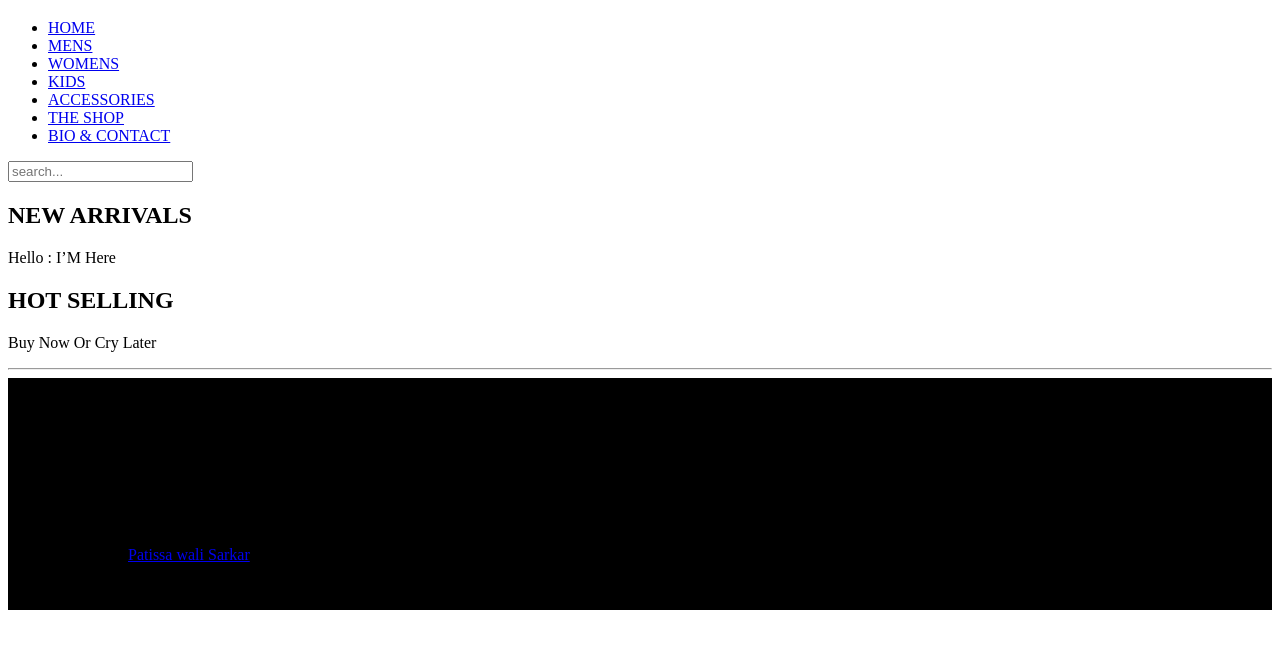
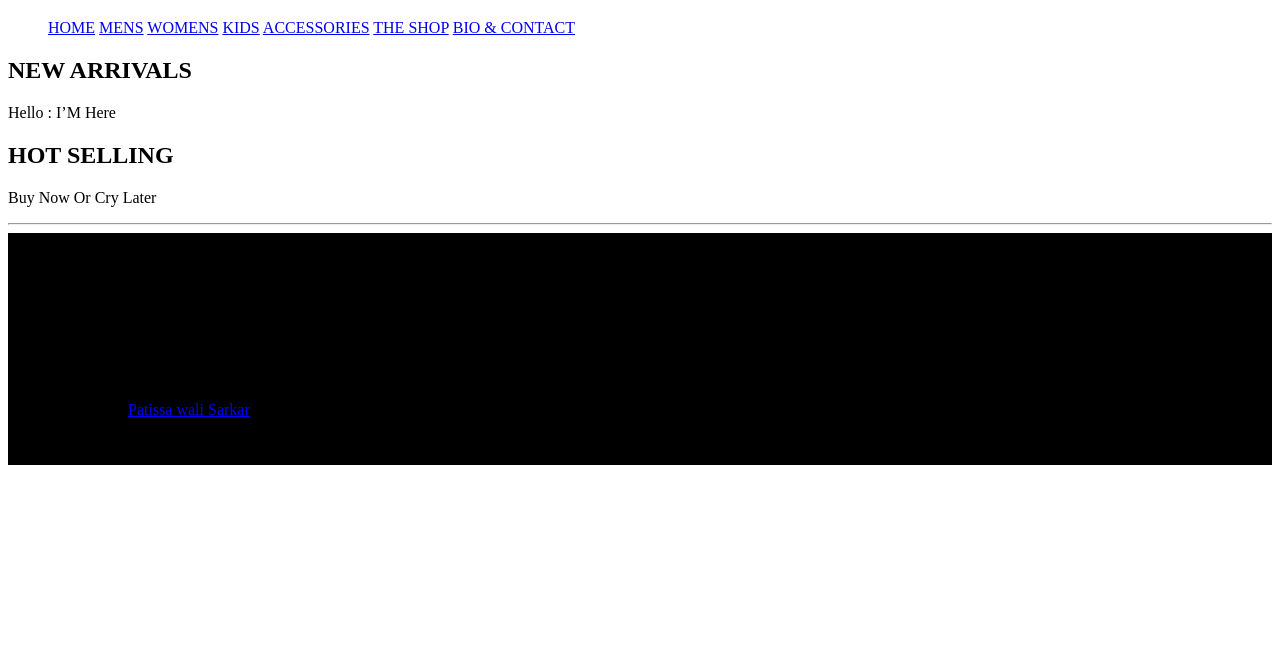
Before and after one commit to WaleedJaved3/practice, a plain HTML site: page index.html in a window 1280 px wide. Shown: the part 61-710 px from the top of the page. Drawn offline with Linux system fonts and the light colour scheme.

Commit message:
Weel set

```diff
--- a/index.html
+++ b/index.html
@@ -28,16 +28,16 @@
       <h1>HOME</h1>
       <nav>
         <ul>
-          <li><a href="index.html">HOME</a></li>
-          <li><a href="index.html">MENS</a></li>
-          <li><a href="index.html">WOMENS</a></li>
-          <li><a href="index.html">KIDS</a></li>
-          <li><a href="index.html">ACCESSORIES</a></li>
-          <li><a href="BIO.html">THE SHOP</a></li>
-          <li><a href="BIO & CONTACT.html">BIO & CONTACT</a></li>
+          <a href="index.html">HOME</a>
+            <a href="MENS.html">MENS</a>
+            <a href="WOMENS.html">WOMENS</a>
+            <a href="KIDS.html">KIDS</a>
+            <a href="ACCESSORIES.html">ACCESSORIES</a>
+            <a href="THESHOP.html">THE SHOP</a>
+            <a href="BIO.html">BIO & CONTACT</a>
         </ul>
       </nav>
-      <input type="search" placeholder="search...">
+      <!--<input type="search" placeholder="search...">-->
     </header>
 
 
```
Also changed, not shown: ACCESSORIES.html (+13 -1 lines), BIO.html (+7 -7 lines), KIDS.html (+16 -0 lines), MENS.html (+16 -0 lines), THESHOP.html (+7 -7 lines), WOMENS.html (+16 -0 lines).
